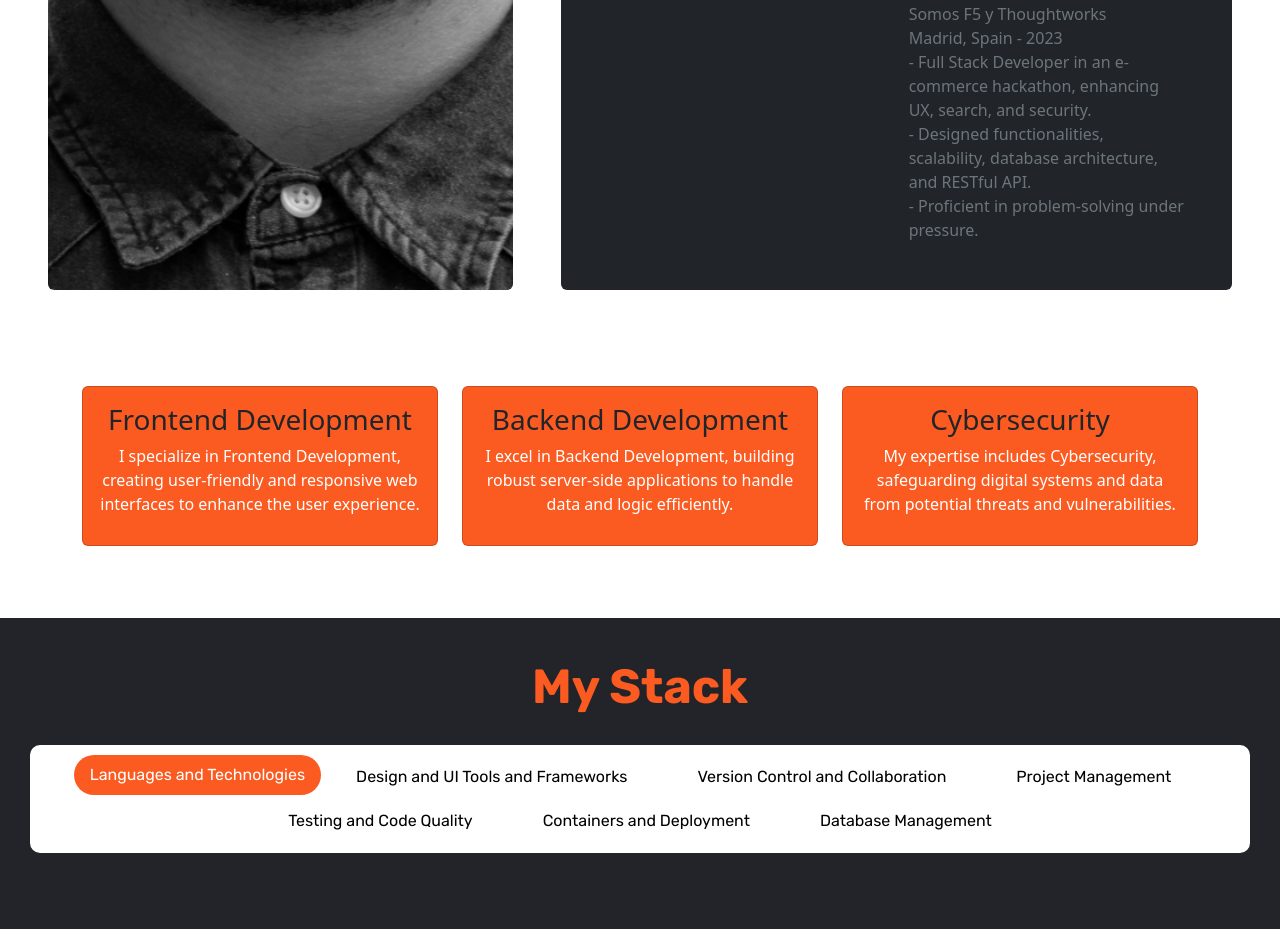
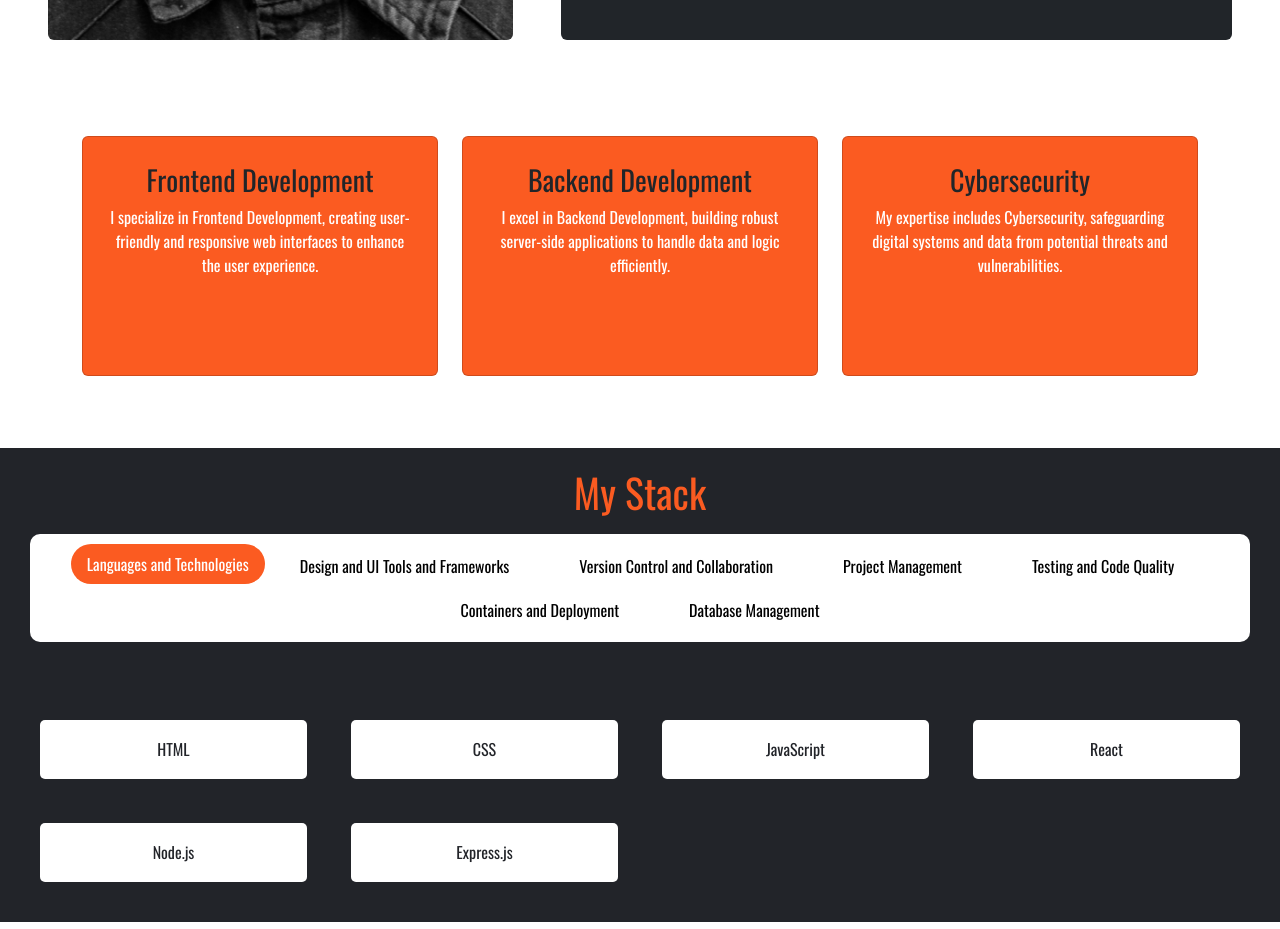
Before and after one commit to Sebasbh/PORTFOLIO, a React (Create React App) app in the folder frontend/: page / in a window 1280 px wide. Shown: the part 1980-2909 px from the top of the page. Built offline with nearby package versions, Linux system fonts and the light colour scheme.

Commit message:
change the font

```diff
--- a/frontend/src/Components/Header/Header.jsx
+++ b/frontend/src/Components/Header/Header.jsx
@@ -33,8 +33,9 @@
   const headerStyle = {
     position: "fixed",
     width: "100%",
-    zIndex: 1000,
+    zIndex: 1000
   };
+  ;
 
   const greyColor = "#BDBDBF";
 
--- a/frontend/src/Components/Main/Cards.jsx
+++ b/frontend/src/Components/Main/Cards.jsx
@@ -10,8 +10,9 @@
 
   const cardStyle = {
     backgroundColor: "#FB5B21",
-    width: "100%", // Ancho fijo para las cartas
-    height: "20vh", // Alto fijo para las cartas
+    width: "100%",
+    height: "30vh",
+    padding: "10px",
     display: "flex",
     flexDirection: "column",
     justifyContent: "center",
--- a/frontend/src/Components/Main/Main.jsx
+++ b/frontend/src/Components/Main/Main.jsx
@@ -5,6 +5,7 @@
 import Projects from './Projects'
 import Contact from './Contact'
 import Cards from './Cards'
+
 
 function Main() {
   return (
--- a/frontend/src/Components/Main/Projects.jsx
+++ b/frontend/src/Components/Main/Projects.jsx
@@ -76,7 +76,6 @@
 
   const customStyles = {
     container: {
-      fontFamily: "Rubik, sans-serif",
       padding: "30px",
     },
   };
--- a/frontend/src/Components/Main/Stack.jsx
+++ b/frontend/src/Components/Main/Stack.jsx
@@ -10,15 +10,10 @@
       backgroundColor: "#222429",
       color: "#222429",
       padding: "20px",
-      fontFamily: "Rubik, sans-serif",
     },
     title: {
       color: "#FB5B21",
-      fontSize: "3rem",
-      fontWeight: "bold",
-      margin: "0",
-      padding: "20px 0",
-      fontFamily: "Rubik, sans-serif",
+
     },
     nav: {
       backgroundColor: "#FFF",
@@ -27,7 +22,6 @@
       display: "flex",
       justifyContent: "center",
       padding: "10px 0",
-      fontFamily: "Rubik, sans-serif",
       margin: "10px",
     },
     navLink: {
@@ -37,7 +31,6 @@
       padding: "10px 20px",
       borderRadius: "10px",
       transition: "background-color 0.3s",
-      fontFamily: "Rubik, sans-serif",
     },
     navLinkActive: {
       backgroundColor: "#FB5B21 ",
@@ -53,7 +46,6 @@
       borderRadius: "5px",
       margin: "10px",
       textAlign: "center",
-      fontFamily: "Rubik, sans-serif",
     },
   };
 
--- a/frontend/src/Pages/Home.jsx
+++ b/frontend/src/Pages/Home.jsx
@@ -2,13 +2,16 @@
 import Header from "../Components/Header/Header";
 import Main from "../Components/Main/Main";
 import Footer from "../Components/Footer/Footer";
-
+import "../index.css";
 
 function Home() {
 
+  const Style = {
 
+    fontFamily: "'Oswald', sans-serif, 'Staatliches', cursive"
+  };
     return (
-      <div>
+      <div style={Style}>
         <Header />
         <Main />
         <Footer />
--- a/frontend/src/index.css
+++ b/frontend/src/index.css
@@ -1,12 +1,8 @@
-@import url('https://fonts.googleapis.com/css2?family=Rubik:wght@300;400;500;700&display=swap');
+/* En un archivo CSS global, por ejemplo: src/index.css */
 
+@import url('https://fonts.googleapis.com/css2?family=Oswald&family=Staatliches&display=swap');
+/* En el mismo archivo CSS global (src/index.css) */
 body {
   margin: 0;
-  font-family: "Rubik, sans-serif",
-
+  font-family: 'Oswald', sans-serif, 'Staatliches', cursive;
 }
-
-code {
-  font-family: source-code-pro, Menlo, Monaco, Consolas, 'Courier New',
-    monospace;
-}
--- a/frontend/src/index.js
+++ b/frontend/src/index.js
@@ -1,11 +1,10 @@
 import React from 'react';
-import ReactDOM from 'react-dom/client';
+import ReactDOM from 'react-dom';
 import './index.css';
 import App from './App';
 import reportWebVitals from './reportWebVitals';
 import 'bootstrap/dist/css/bootstrap.min.css';
 import 'bootstrap/dist/js/bootstrap.bundle.min.js';
-
 
 const root = ReactDOM.createRoot(document.getElementById('root'));
 root.render(
@@ -14,7 +13,4 @@
   </React.StrictMode>
 );
 
-// If you want to start measuring performance in your app, pass a function
-// to log results (for example: reportWebVitals(console.log))
-// or send to an analytics endpoint. Learn more: https://bit.ly/CRA-vitals
 reportWebVitals();
```
